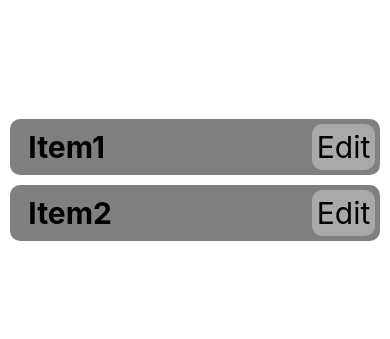
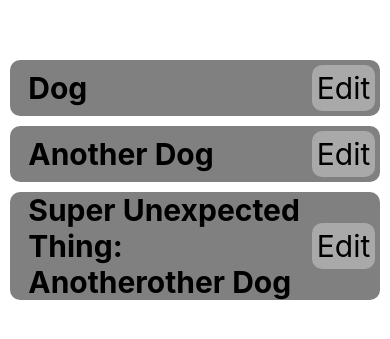
Before and after one commit to slobo10/inventory-app, a React Native app: screen / in a window 390 px wide. Shown: the part 237-576 px from the top of the page. Built offline with nearby package versions, Linux system fonts and the light colour scheme.

Commit message:
Update hardcoded list in App.tsx

```diff
--- a/App.tsx
+++ b/App.tsx
@@ -6,8 +6,9 @@ import styles from "./constants/styles";
 
 const App: React.FC = () => {
   const [listItems, setListItems]: [String[], any] = useState([
-    "Item1",
-    "Item2",
+    "Dog",
+    "Another Dog",
+    "Super Unexpected Thing: Anotherother Dog",
   ]);
 
   return (
```
